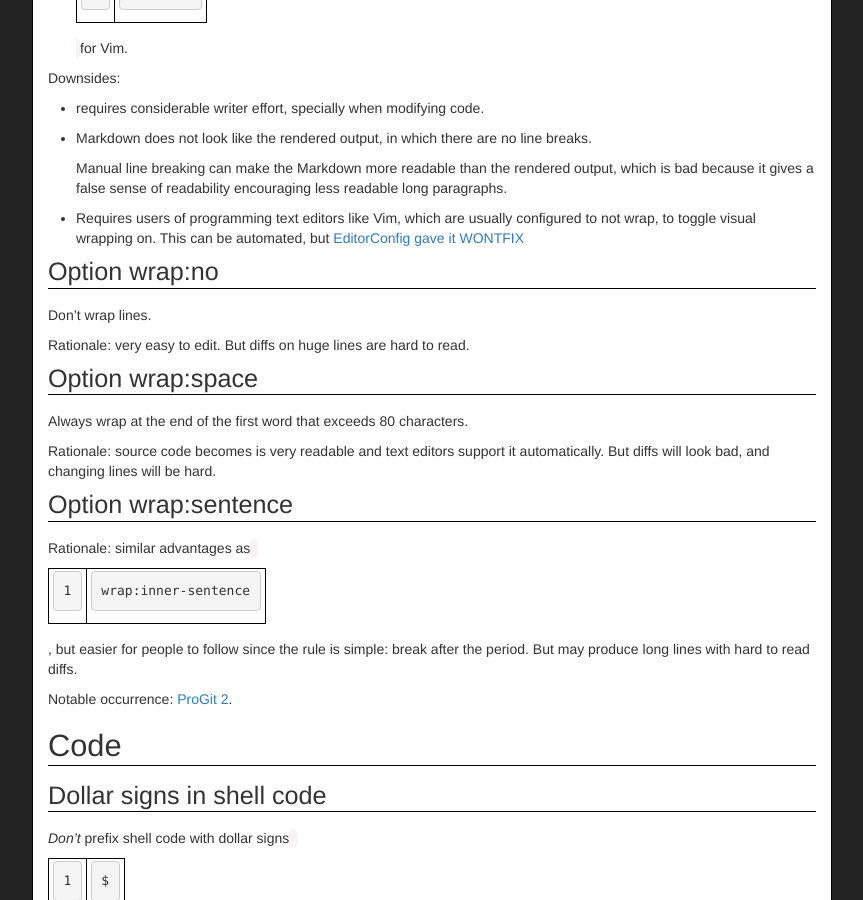
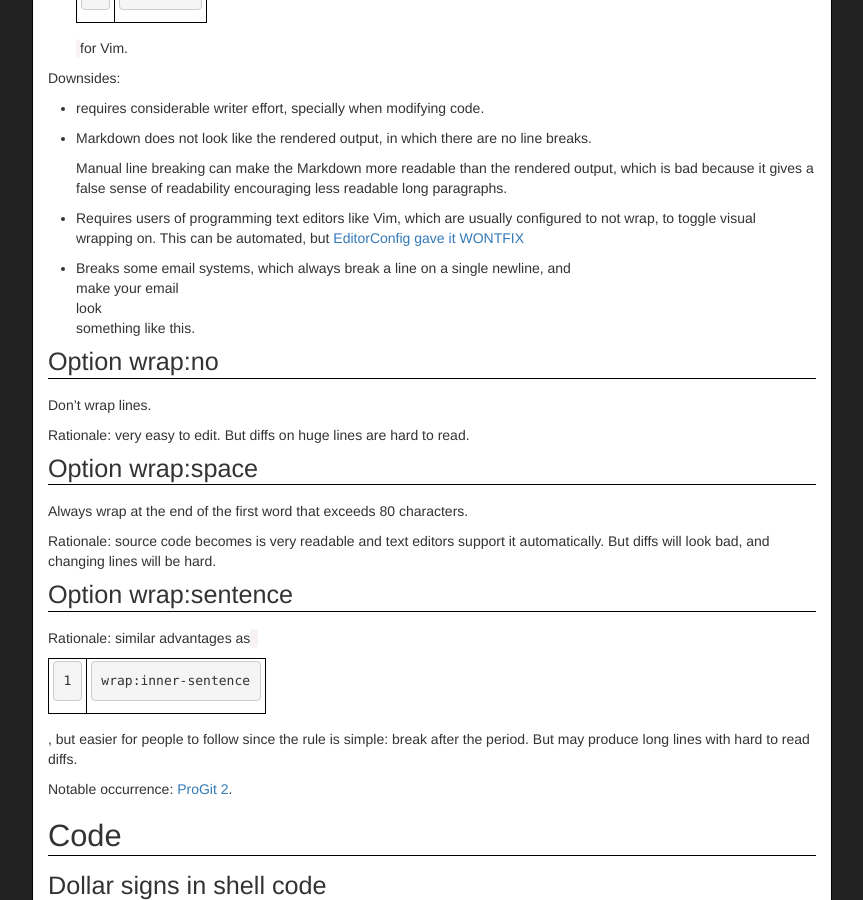
Before and after one commit to cirosantilli/markdown-style-guide, a Jekyll site: the page built from index.md, in a window 1280 px wide and 900 px high, scrolled down 11389 px. Shown: the whole window, without its empty margins (208-1071 px from the left). Built offline with Jekyll 4.4.1, drawn with Linux system fonts in a browser that asks for light colours; nearby versions of some CDN libraries.

Commit message:
Line break breaks emails

```diff
--- a/index.md
+++ b/index.md
@@ -329,8 +329,13 @@ Downsides:
     readable long paragraphs.
 
 -   Requires users of programming text editors like Vim, which are usually configured to not wrap,
-    to toggle visual wrapping on. This can be automated,
-    but [EditorConfig gave it WONTFIX](https://github.com/editorconfig/editorconfig/issues/168)
+    to toggle visual wrapping on. This can be automated, but
+    [EditorConfig gave it WONTFIX](https://github.com/editorconfig/editorconfig/issues/168)
+
+-   Breaks some email systems, which always break a line on a single newline, and
+    make your email
+    look
+    something like this.
 
 #### Option wrap:no {#option-wrap-no}
 
```
